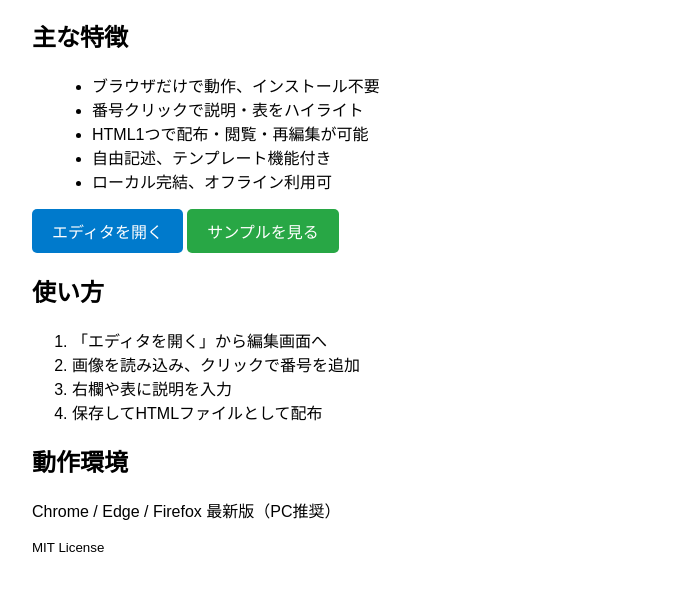
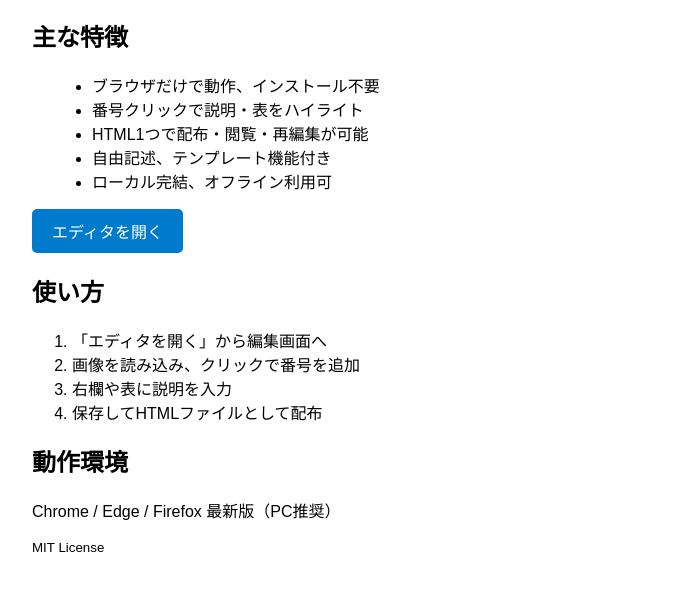
Before and after one commit to smzttk432/annotation_editor, a plain HTML site: page index.html in a window 1280 px wide. Shown: the part 215-806 px from the top of the page, without its empty margins (208-893 px from the left). Drawn offline with Linux system fonts and the light colour scheme.

Commit message:
Update index.html

```diff
--- a/index.html
+++ b/index.html
@@ -26,7 +26,6 @@ img.demo { width: 100%; max-width: 700px; margin: 20px 0; }
 </ul>
 <p>
 <a href="annotation_editor.html" class="button">エディタを開く</a>
-<a href="sample.html" class="button" style="background: #28a745;">サンプルを見る</a>
 </p>
 <h2>使い方</h2>
 <ol>
```
